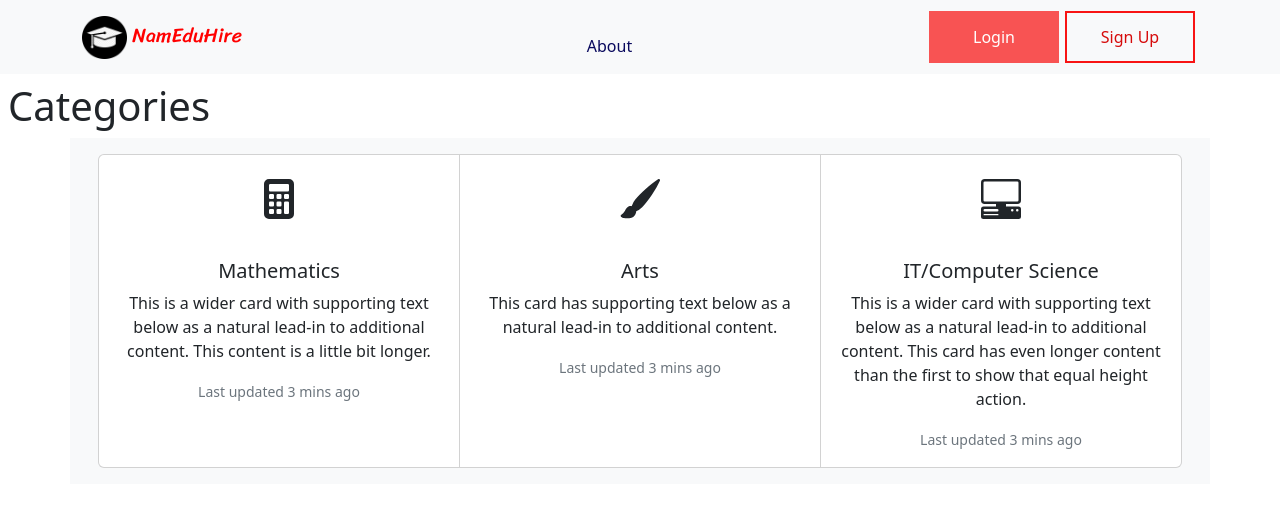
After one commit to DenilsonUariua/Teachers-Recruitmet-system, a PHP site: page /categories.php in a window 1280 px wide. The commit adds this page. Shown: the top 507 px of the page. Run offline with PHP 8.4, Linux system fonts and the light colour scheme.

Commit message:
added tab icon and categories page

```diff
--- /dev/null
+++ b/categories.php
@@ -0,0 +1,110 @@
+<!-- create html template -->
+<!DOCTYPE html>
+<html lang="en">
+
+<head>
+    <meta charset="UTF-8">
+    <meta http-equiv="X-UA-Compatible" content="IE=edge">
+    <meta name="viewport" content="width=device-width, initial-scale=1.0">
+    <!-- add logo to the browser tab -->
+    <link rel="icon" href="./images/eduhirelogo.png" />
+    <!--Bootstrap CSS-->
+    <link href="https://cdn.jsdelivr.net/npm/bootstrap@5.2.0/dist/css/bootstrap.min.css" rel="stylesheet">
+    <link rel="preconnect" href="https://fonts.googleapis.com">
+    <link rel="preconnect" href="https://fonts.gstatic.com" crossorigin>
+    <link href="https://fonts.googleapis.com/css2?family=Sriracha&display=swap" rel="stylesheet">
+    <!--Link HTML and CSS file-->
+    <link rel="stylesheet" href="./style.css">
+    <title>Categories</title>
+</head>
+
+<body>
+    <!-- start of nav bar -->
+    <nav class="navbar navbar-expand-lg bg-light">
+        <div class="container">
+            <a class="navbar-brand" href="index.html">
+                <img src="./images/eduhirelogo.png" width="45" height="43" alt="logo">
+                NamEduHire
+            </a>
+            <button class="navbar-toggler" type="button" data-bs-toggle="collapse"
+                data-bs-target="#navbarSupportedContent" aria-controls="navbarSupportedContent" aria-expanded="false"
+                aria-label="Toggle navigation">
+                <span class="navbar-toggler-icon"></span>
+            </button>
+            <div class="collapse navbar-collapse" id="navbarSupportedContent">
+                <ul class="navbar-nav m-auto mb-2 mb-lg-0">
+                    <li class="nav-item">
+                        <a class="nav-link" href="about.php">About</a>
+                    </li>
+                </ul>
+                <form class="d-flex">
+                    <a href="login.php" style="text-decoration: none; color: black;"> <button
+                            class="btn0">Login</button></a>
+                    <a href="registration.php" style="text-decoration: none; color: black;"><button class="btn1">Sign
+                            Up</button></a>
+                </form>
+            </div>
+        </div>
+    </nav>
+    <!-- end of nav bar -->
+    <div class="d-flex p-2 justify-content-center flex-column">
+        <h1>Categories</h1>
+
+        <div class="container text-center bg-light">
+            <!-- Start of first card -->
+            <div class="card-group m-3">
+                <div class="card">
+                    <!-- image that appears on the card -->
+                    <div class="image-container m-4"><svg xmlns="http://www.w3.org/2000/svg" width="40" height="40"
+                            fill="currentColor" class="bi bi-calculator-fill" viewBox="0 0 16 16">
+                            <path
+                                d="M2 2a2 2 0 0 1 2-2h8a2 2 0 0 1 2 2v12a2 2 0 0 1-2 2H4a2 2 0 0 1-2-2V2zm2 .5v2a.5.5 0 0 0 .5.5h7a.5.5 0 0 0 .5-.5v-2a.5.5 0 0 0-.5-.5h-7a.5.5 0 0 0-.5.5zm0 4v1a.5.5 0 0 0 .5.5h1a.5.5 0 0 0 .5-.5v-1a.5.5 0 0 0-.5-.5h-1a.5.5 0 0 0-.5.5zM4.5 9a.5.5 0 0 0-.5.5v1a.5.5 0 0 0 .5.5h1a.5.5 0 0 0 .5-.5v-1a.5.5 0 0 0-.5-.5h-1zM4 12.5v1a.5.5 0 0 0 .5.5h1a.5.5 0 0 0 .5-.5v-1a.5.5 0 0 0-.5-.5h-1a.5.5 0 0 0-.5.5zM7.5 6a.5.5 0 0 0-.5.5v1a.5.5 0 0 0 .5.5h1a.5.5 0 0 0 .5-.5v-1a.5.5 0 0 0-.5-.5h-1zM7 9.5v1a.5.5 0 0 0 .5.5h1a.5.5 0 0 0 .5-.5v-1a.5.5 0 0 0-.5-.5h-1a.5.5 0 0 0-.5.5zm.5 2.5a.5.5 0 0 0-.5.5v1a.5.5 0 0 0 .5.5h1a.5.5 0 0 0 .5-.5v-1a.5.5 0 0 0-.5-.5h-1zM10 6.5v1a.5.5 0 0 0 .5.5h1a.5.5 0 0 0 .5-.5v-1a.5.5 0 0 0-.5-.5h-1a.5.5 0 0 0-.5.5zm.5 2.5a.5.5 0 0 0-.5.5v4a.5.5 0 0 0 .5.5h1a.5.5 0 0 0 .5-.5v-4a.5.5 0 0 0-.5-.5h-1z" />
+                        </svg>
+                    </div>
+                    <!-- end of image that appears on the card -->
+                    <!-- Start of card text body -->
+                    <div class="card-body">
+                        <h5 class="card-title">Mathematics</h5>
+                        <p class="card-text">This is a wider card with supporting text below as a natural lead-in to
+                            additional content. This content is a little bit longer.</p>
+                        <p class="card-text"><small class="text-muted">Last updated 3 mins ago</small></p>
+                    </div>
+                </div>
+                <!-- end of first card -->
+
+                <div class="card">
+                    <div class="image-container m-4"><svg xmlns="http://www.w3.org/2000/svg" width="40" height="40"
+                            fill="currentColor" class="bi bi-brush-fill" viewBox="0 0 16 16">
+                            <path
+                                d="M15.825.12a.5.5 0 0 1 .132.584c-1.53 3.43-4.743 8.17-7.095 10.64a6.067 6.067 0 0 1-2.373 1.534c-.018.227-.06.538-.16.868-.201.659-.667 1.479-1.708 1.74a8.118 8.118 0 0 1-3.078.132 3.659 3.659 0 0 1-.562-.135 1.382 1.382 0 0 1-.466-.247.714.714 0 0 1-.204-.288.622.622 0 0 1 .004-.443c.095-.245.316-.38.461-.452.394-.197.625-.453.867-.826.095-.144.184-.297.287-.472l.117-.198c.151-.255.326-.54.546-.848.528-.739 1.201-.925 1.746-.896.126.007.243.025.348.048.062-.172.142-.38.238-.608.261-.619.658-1.419 1.187-2.069 2.176-2.67 6.18-6.206 9.117-8.104a.5.5 0 0 1 .596.04z" />
+                        </svg>
+                    </div>
+                    <div class="card-body">
+                        <h5 class="card-title">Arts</h5>
+                        <p class="card-text">This card has supporting text below as a natural lead-in to additional
+                            content.</p>
+                        <p class="card-text"><small class="text-muted">Last updated 3 mins ago</small></p>
+                    </div>
+                </div>
+
+                <div class="card">
+                    <div class="image-container m-4"><svg xmlns="http://www.w3.org/2000/svg" width="40" height="40"
+                            fill="currentColor" class="bi bi-pc-display-horizontal" viewBox="0 0 16 16">
+                            <path
+                                d="M1.5 0A1.5 1.5 0 0 0 0 1.5v7A1.5 1.5 0 0 0 1.5 10H6v1H1a1 1 0 0 0-1 1v3a1 1 0 0 0 1 1h14a1 1 0 0 0 1-1v-3a1 1 0 0 0-1-1h-5v-1h4.5A1.5 1.5 0 0 0 16 8.5v-7A1.5 1.5 0 0 0 14.5 0h-13Zm0 1h13a.5.5 0 0 1 .5.5v7a.5.5 0 0 1-.5.5h-13a.5.5 0 0 1-.5-.5v-7a.5.5 0 0 1 .5-.5ZM12 12.5a.5.5 0 1 1 1 0 .5.5 0 0 1-1 0Zm2 0a.5.5 0 1 1 1 0 .5.5 0 0 1-1 0ZM1.5 12h5a.5.5 0 0 1 0 1h-5a.5.5 0 0 1 0-1ZM1 14.25a.25.25 0 0 1 .25-.25h5.5a.25.25 0 1 1 0 .5h-5.5a.25.25 0 0 1-.25-.25Z" />
+                        </svg>
+                    </div>
+                    <div class="card-body">
+                        <h5 class="card-title">IT/Computer Science</h5>
+                        <p class="card-text">This is a wider card with supporting text below as a natural lead-in to
+                            additional content. This card has even longer content than the first to show that equal
+                            height action.</p>
+                        <p class="card-text"><small class="text-muted">Last updated 3 mins ago</small></p>
+                    </div>
+                </div>
+            </div>
+        </div>
+    </div>
+</body>
+
+</html>
--- a/package.json
+++ b/package.json
@@ -18,6 +18,7 @@
   },
   "homepage": "https://github.com/DenilsonUariua/Teachers-Recruitmet-system#readme",
   "dependencies": {
+    "bootstrap-icons": "^1.9.1",
     "bulma": "^0.9.4"
   }
 }
--- a/style.css
+++ b/style.css
@@ -140,7 +140,5 @@
 
 .footer-links {
     text-decoration: none;
-    padding: 20px 0;
-    background-color: rgb(10, 10, 94);
-    color: white;
+    color: black;
 }
```
Also changed, not shown: about.php (+5 -2 lines), findJob.php (+25 -6 lines), index.html (+43 -10 lines), jobApplication.php (+18 -6 lines), jobPost.php (+31 -11 lines), login.php (+22 -42 lines), registration.php (+24 -65 lines), package-lock.json.
